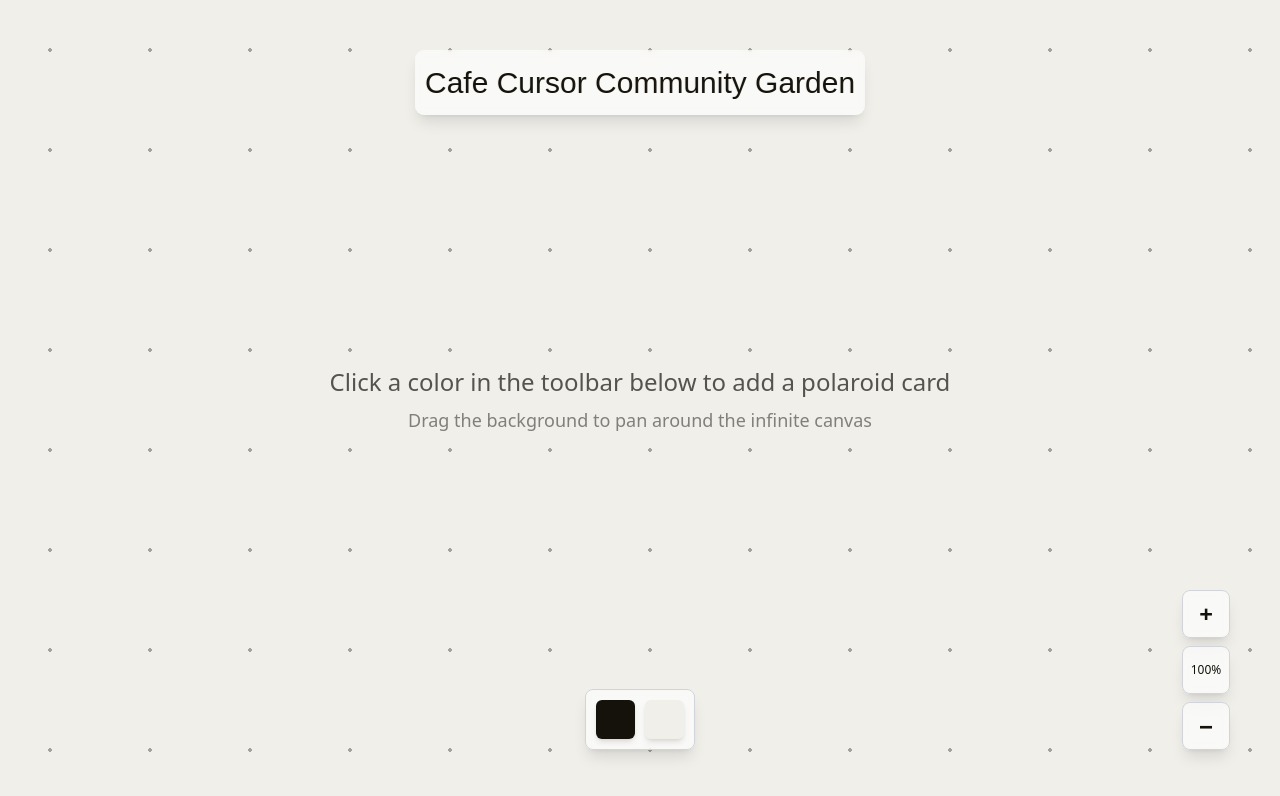
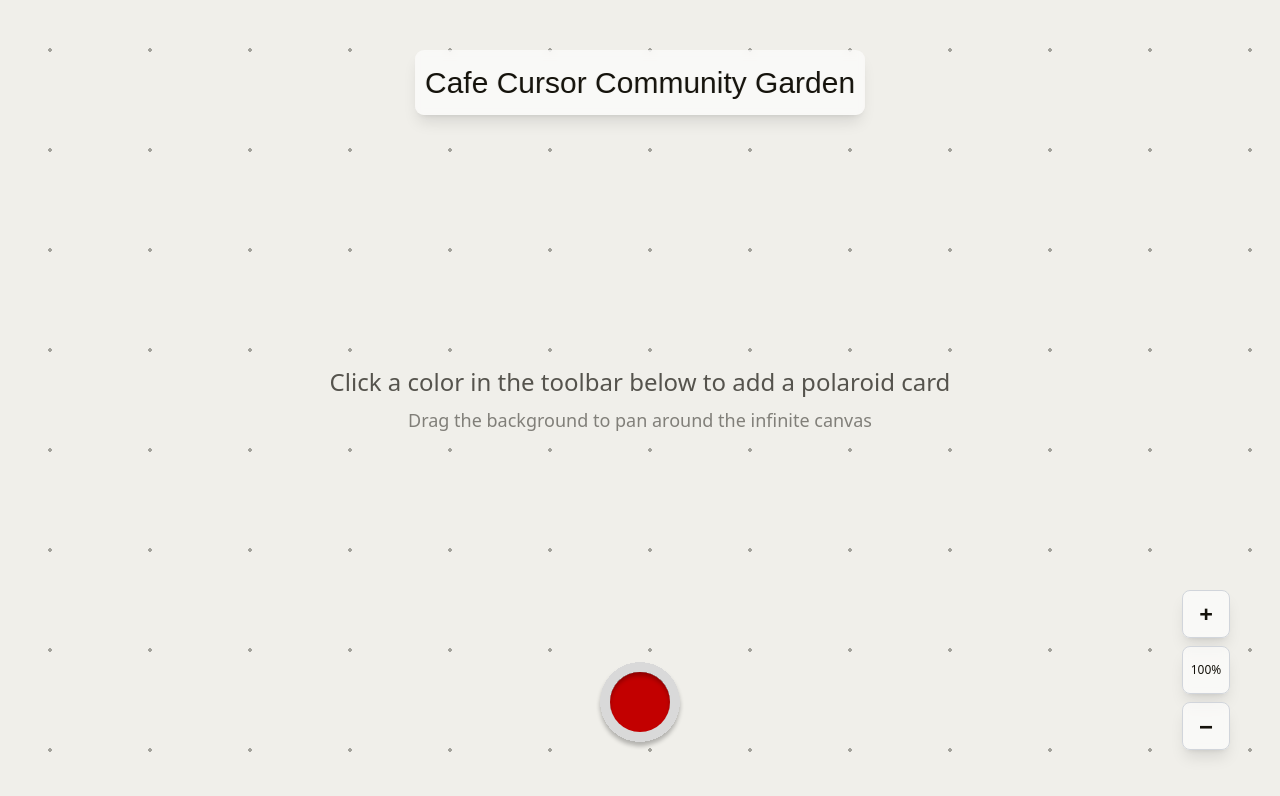
Before and after one commit to itsjoopark/cafecursor-community-garden, a Next.js app: page / in a window 1280 px wide. Shown: the top 796 px of the page. Built offline with nearby package versions, Linux system fonts and the light colour scheme; a web font is replaced by a local one.

Commit message:
Update toolbar with new camera button design from Figma

```diff
--- a/components/StickyNoteToolbar.tsx
+++ b/components/StickyNoteToolbar.tsx
@@ -1,55 +1,49 @@
 'use client'
 
 import { useState } from 'react'
+import Image from 'next/image'
+
+const cameraButtonSvg = "/assets/1109c83b75241c0d19af3a82d3a34a86aba2016e.svg"
 
 interface StickyNoteToolbarProps {
   onColorSelect?: (color: 'dark' | 'light') => void
 }
 
 export default function StickyNoteToolbar({ onColorSelect }: StickyNoteToolbarProps) {
-  const [lastClicked, setLastClicked] = useState<'dark' | 'light' | null>(null)
+  const [isClicked, setIsClicked] = useState(false)
 
-  const handleColorClick = (color: 'dark' | 'light') => {
-    setLastClicked(color)
-    onColorSelect?.(color)
+  const handleCameraClick = () => {
+    setIsClicked(true)
+    // Default to creating a white/light card (can be customized later)
+    onColorSelect?.('light')
 
     // Visual feedback - reset after animation
-    setTimeout(() => setLastClicked(null), 200)
+    setTimeout(() => setIsClicked(false), 200)
   }
 
   return (
     <div
-      className="border border-gray-300 border-solid box-border flex flex-col gap-[10px] p-[10px] rounded-[8px] bg-white/60 backdrop-blur-sm shadow-lg"
-      data-name="Frame_Add_Stickie_Note"
-      data-node-id="49:83"
+      className="flex items-center justify-center"
+      data-name="Frame_Photo_Capture_Button"
+      data-node-id="70:93"
     >
-      <div
-        className="flex gap-[10px] items-center"
-        data-name="Frame_Clickable_Modes"
-        data-node-id="49:80"
+      <button
+        onClick={handleCameraClick}
+        className={`relative w-[88px] h-[88px] transition-all duration-200 hover:scale-110 active:scale-95 cursor-pointer ${
+          isClicked ? 'scale-95' : ''
+        }`}
+        aria-label="Add polaroid card"
+        title="Add new polaroid card"
       >
-        {/* Dark/Black Card Option */}
-        <button
-          onClick={() => handleColorClick('dark')}
-          className={`bg-[#14120b] rounded-[6px] size-[39px] transition-all duration-200 hover:scale-110 active:scale-95 cursor-pointer shadow-md ${
-            lastClicked === 'dark' ? 'ring-2 ring-blue-400 ring-offset-2 ring-offset-white scale-95' : ''
-          }`}
-          data-node-id="49:81"
-          aria-label="Add dark card"
-          title="Add dark sticky note"
+        <Image
+          src={cameraButtonSvg}
+          alt="Camera button"
+          width={88}
+          height={88}
+          className="w-full h-full"
+          priority
         />
-
-        {/* Light/White Card Option */}
-        <button
-          onClick={() => handleColorClick('light')}
-          className={`bg-[#f0efea] rounded-[6px] size-[39px] transition-all duration-200 hover:scale-110 active:scale-95 cursor-pointer shadow-md ${
-            lastClicked === 'light' ? 'ring-2 ring-blue-400 ring-offset-2 ring-offset-white scale-95' : ''
-          }`}
-          data-node-id="49:82"
-          aria-label="Add light card"
-          title="Add light sticky note"
-        />
-      </div>
+      </button>
     </div>
   )
 }
```
Also changed, not shown: public/assets/1109c83b75241c0d19af3a82d3a34a86aba2016e.svg (added).
